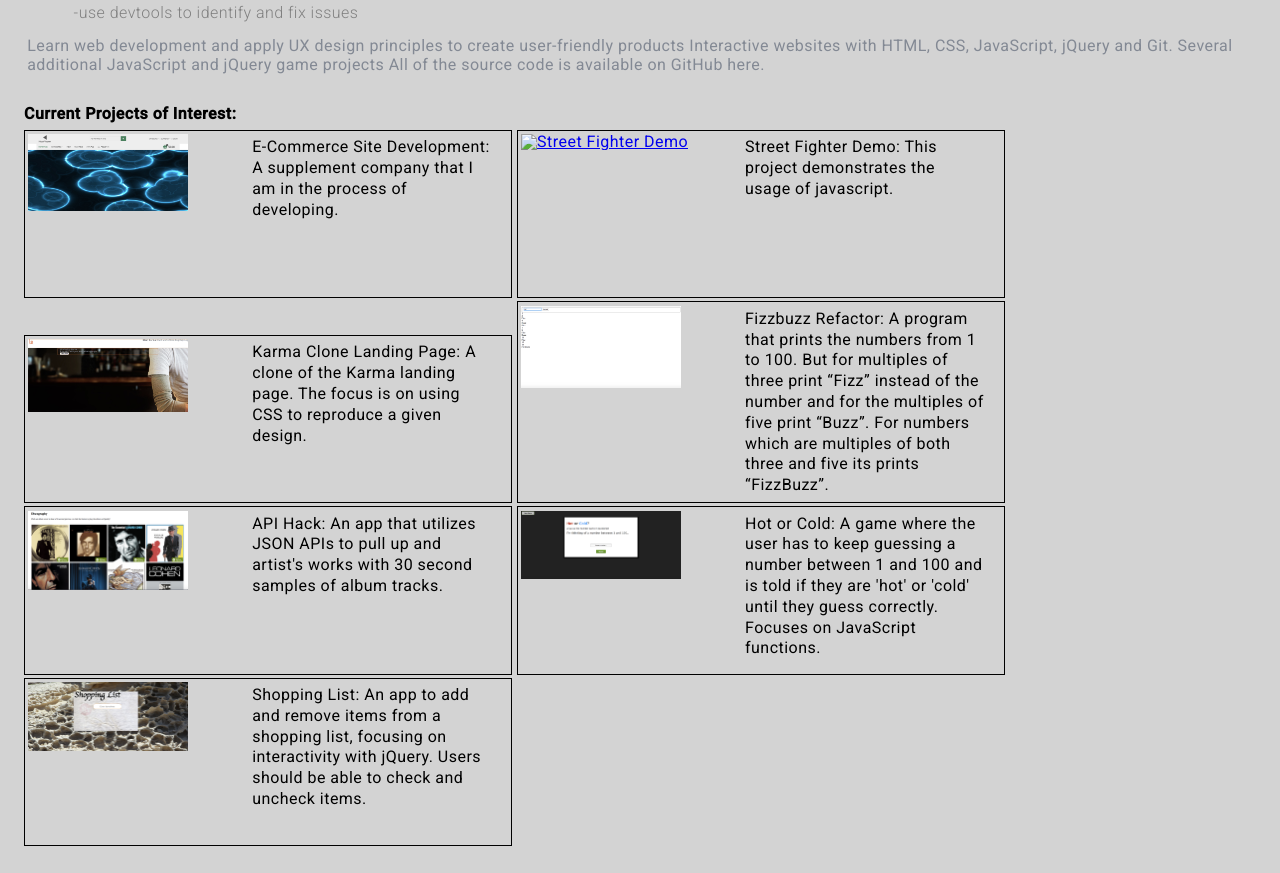
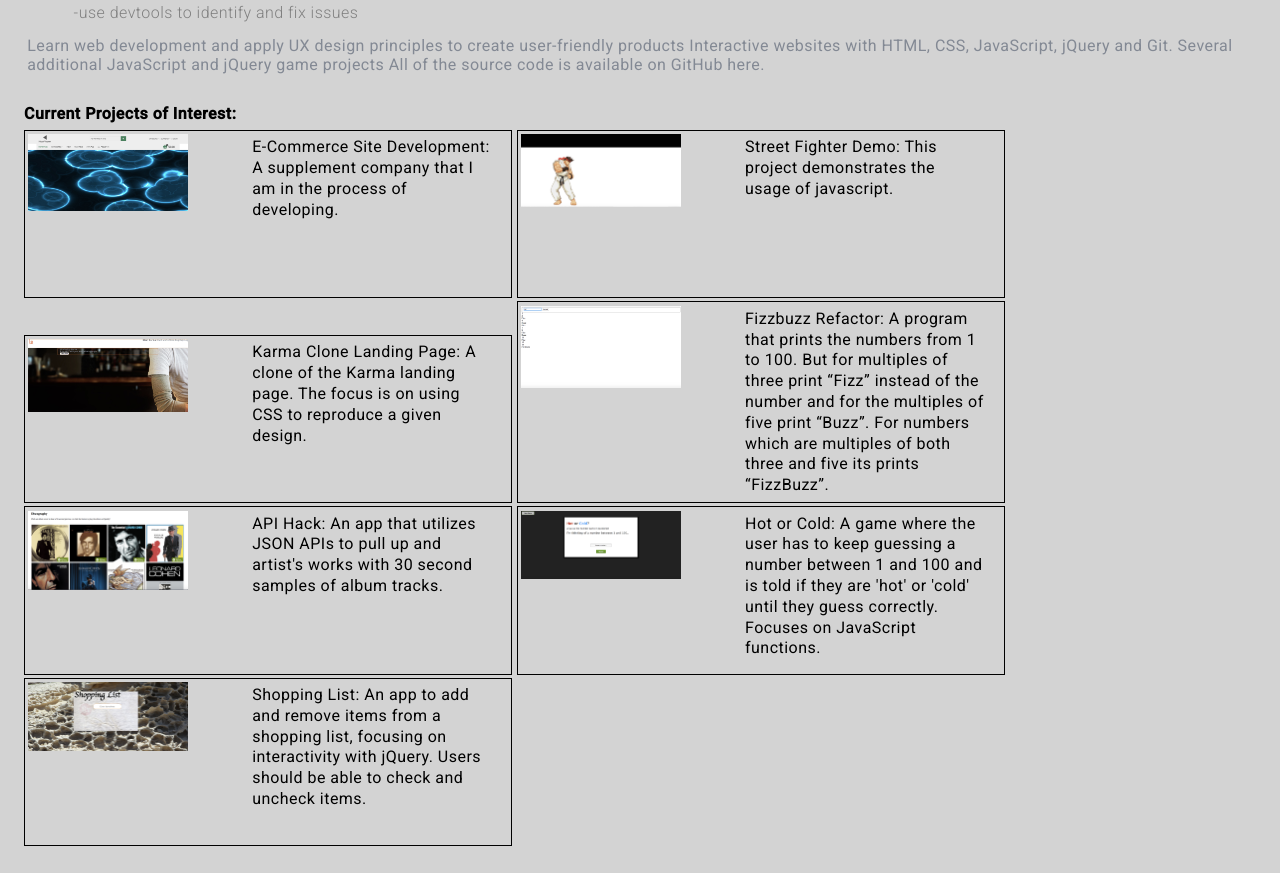
Before and after one commit to spongetator/Portfolio, a plain HTML site: page index.html in a window 1280 px wide. Shown: the part 920-1793 px from the top of the page. Drawn offline with Linux system fonts and the light colour scheme.

Commit message:
image correction

```diff
--- a/index.html
+++ b/index.html
@@ -71,7 +71,7 @@ The first project required creating a standard resume. The focus was on the HTML
 
     <li><h1>E-Commerce Site Development: A supplement company that I am in the process of developing.</h1> <a href="https://noopharm.com"><img src="noopharmimage.png" title="E-Commerce Site Development" width="300" /></a></li>
 
-    <li><h1>Street Fighter Demo:  This project demonstrates the usage of javascript.</h1> <a href="https://spongetator.github.io/streetfighter/main.html"><img src="streetfigherimage.png" title="Street Fighter Demo" width="300" /></a></li>
+    <li><h1>Street Fighter Demo:  This project demonstrates the usage of javascript.</h1> <a href="https://spongetator.github.io/streetfighter/main.html"><img src="streetfighterimage.png" title="Street Fighter Demo" width="300" /></a></li>
 
     <li><h1>Karma Clone Landing Page: A clone of the Karma landing page. The focus is on using CSS to reproduce a given design.</h1> <a href="https://spongetator.github.io/fewd_landing_page_clone"><img src="KarmaClone.jpg" title="Landing Page Clone" width="300" /></a></li>
 
```
